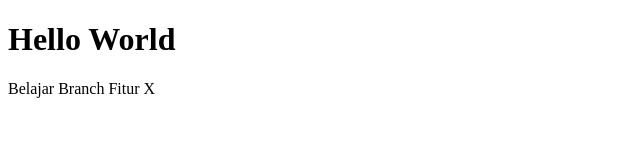
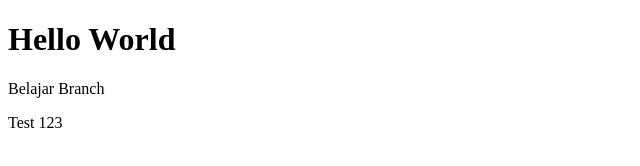
Before and after one commit to aderosa25/Belajar_Git, a plain HTML site: page about.html in a window 1280 px wide. Shown: the whole page, without its empty margins (0-640 px from the left). Drawn offline with Linux system fonts and the light colour scheme.

Commit message:
ubah isi about.html dari fitur_x

```diff
--- a/about.html
+++ b/about.html
@@ -5,6 +5,7 @@
     </head>
     <body>
         <h1>Hello World</h1>
-        <p>Belajar Branch Fitur X</p>
+        <p>Belajar Branch</p>
+        <p>Test 123</p>
     </body>
 </html>
```
